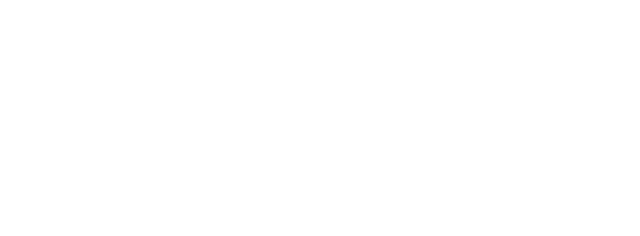
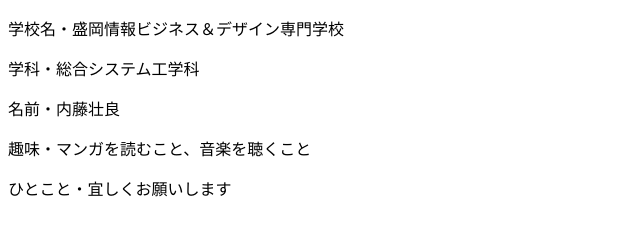
Before and after one commit to naitou033/peawa-ku, a plain HTML site: page profile_A.html in a window 1280 px wide. Shown: the whole page, without its empty margins (0-640 px from the left). Drawn offline with Linux system fonts and the light colour scheme.

Commit message:
プロフィールの追記

```diff
--- a/profile_A.html
+++ b/profile_A.html
@@ -6,6 +6,11 @@
     <title>Document</title>
 </head>
 <body>
+	<p>学校名・盛岡情報ビジネス＆デザイン専門学校</p>
+	<p>学科・総合システム工学科</p>
+	<p>名前・内藤壮良</p>
+	<p>趣味・マンガを読むこと、音楽を聴くこと</p>
+	<p>ひとこと・宜しくお願いします</p>
 
 </body>
 </html>
```
